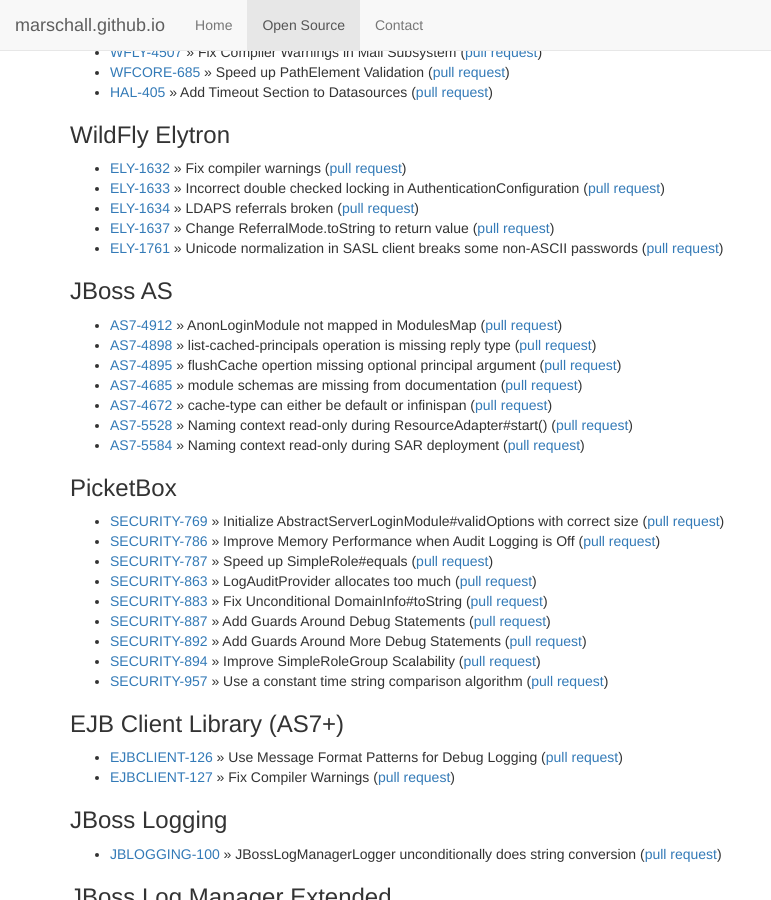
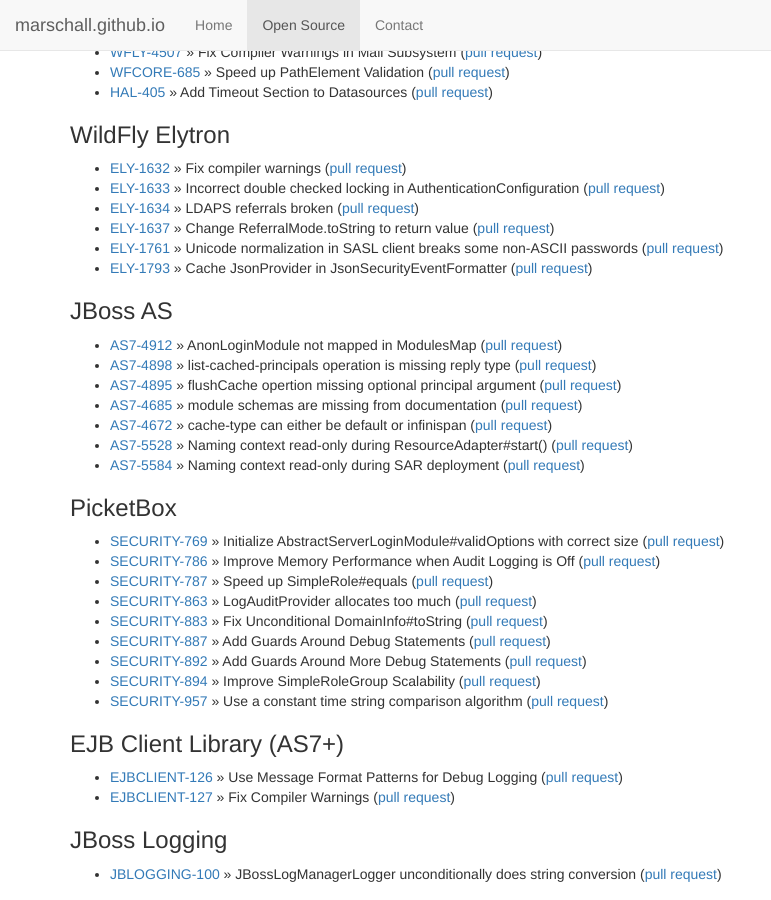
Before and after one commit to marschall/marschall.github.com, a Jekyll site: the page built from open-source.html, in a window 1280 px wide and 900 px high, scrolled down 2380 px. Shown: the whole window, without its empty margins (0-771 px from the left). Built offline with Jekyll 4.4.1, drawn with Linux system fonts in a browser that asks for light colours.

Commit message:
add ELY-1793

```diff
--- a/open-source.html
+++ b/open-source.html
@@ -158,6 +158,7 @@
   <li><a href="https://issues.jboss.org/browse/ELY-1634">ELY-1634</a> &raquo; LDAPS referrals broken (<a href="https://github.com/wildfly-security/wildfly-elytron/pull/1174">pull request</a>)</li>
   <li><a href="https://issues.jboss.org/browse/ELY-1637">ELY-1637</a> &raquo; Change ReferralMode.toString to return value (<a href="https://github.com/wildfly-security/wildfly-elytron/pull/1176">pull request</a>)</li>
   <li><a href="https://issues.jboss.org/browse/ELY-1761">ELY-1761</a> &raquo; Unicode normalization in SASL client breaks some non-ASCII passwords (<a href="https://github.com/wildfly-security/wildfly-elytron/pull/1253">pull request</a>)</li>
+  <li><a href="https://issues.jboss.org/browse/ELY-1793">ELY-1793</a> &raquo; Cache JsonProvider in JsonSecurityEventFormatter (<a href="https://github.com/wildfly-security/wildfly-elytron/pull/1273">pull request</a>)</li>
 </ul>
 <h3>JBoss AS</h3>
 <ul>
```
